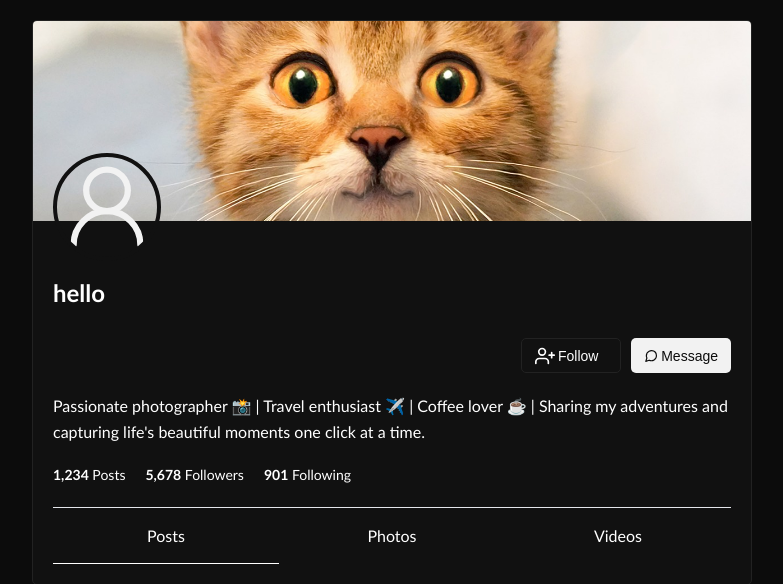
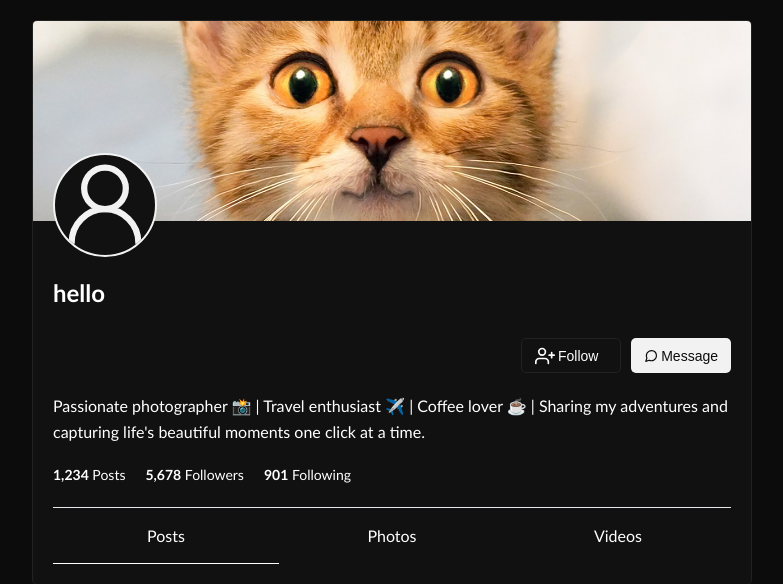
Before and after one commit to BABAROKA/mendax, a PHP site: page /profile/profile.html in a window 1280 px wide. Shown: the top 584 px of the page, without its empty margins (248-1031 px from the left). Run offline with PHP 8.4, Linux system fonts and the light colour scheme.

Commit message:
changed profile picture

```diff
--- a/profile/profile.css
+++ b/profile/profile.css
@@ -31,10 +31,11 @@
     padding: 20px;
 }
 .profile-picture {
+    background-color: var(--main-black);
     width: 100px;
     height: 100px;
     border-radius: 50%;
-    border: 4px solid var(--main-black);
+    border: 2px solid var(--main-white);
     position: absolute;
     top: -75px;
     left: 20px;
```
